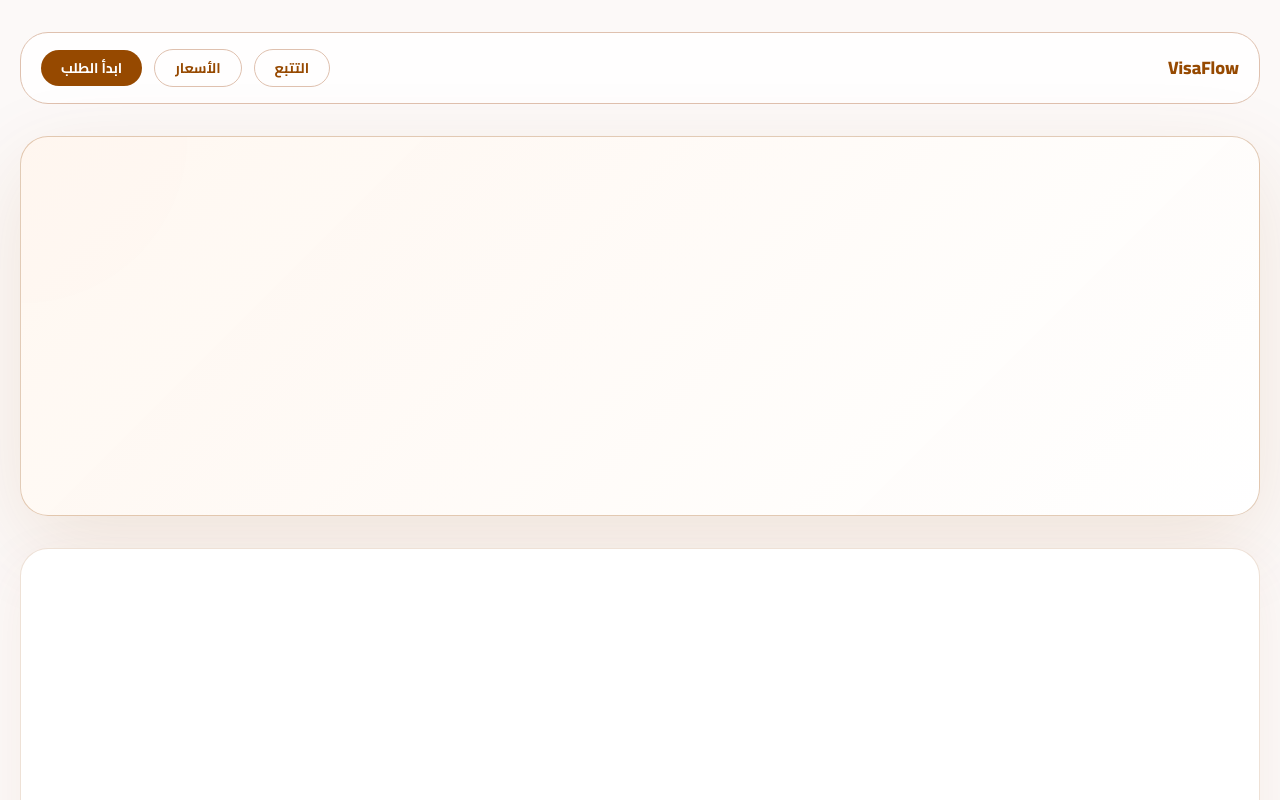
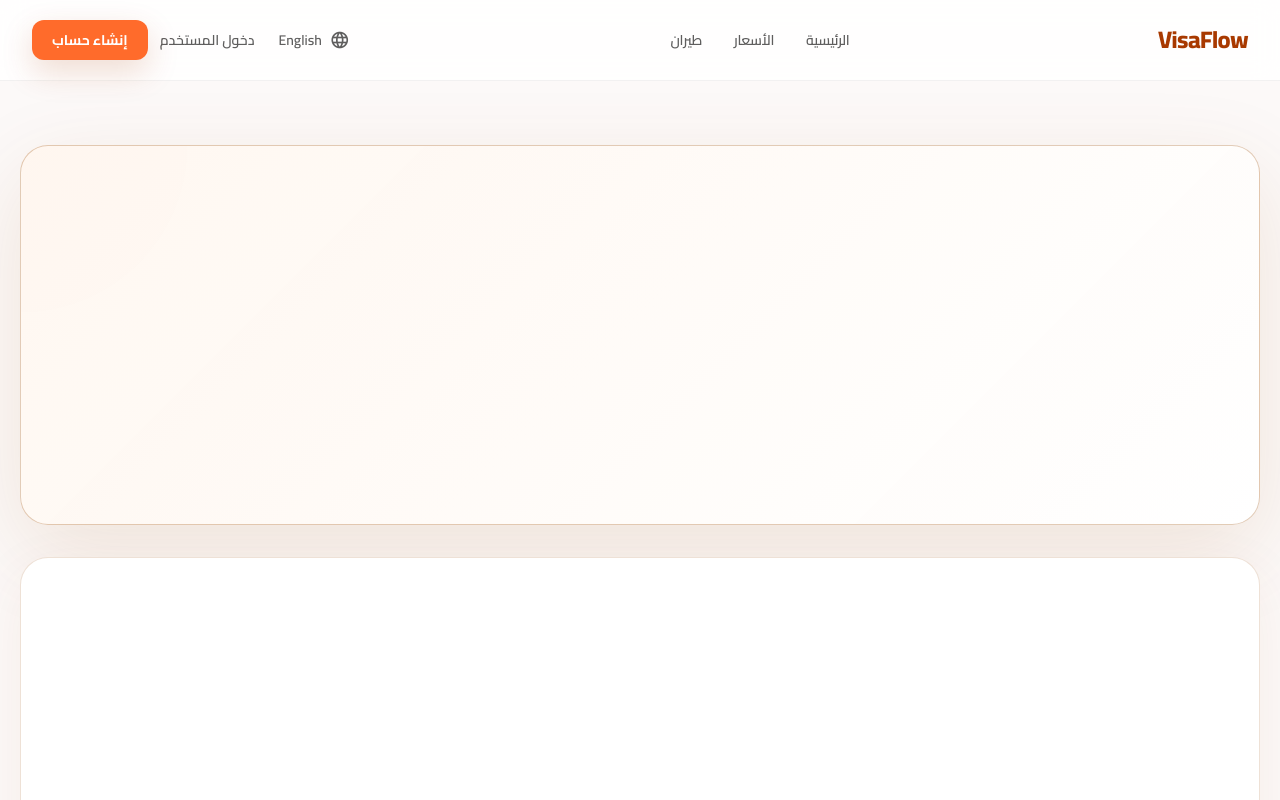
Before and after one commit to ahmedusama97/ososnewproj, a Next.js app in the folder apps/web/: page /flights in a window 1280 px wide. Shown: the top 800 px of the page. Built offline with nearby package versions, Linux system fonts and the light colour scheme.

Commit message:
Unify public navigation header

```diff
--- a/apps/web/app/flights/page.tsx
+++ b/apps/web/app/flights/page.tsx
@@ -1,5 +1,5 @@
 import type { Metadata } from "next";
-import Link from "next/link";
+import { PublicHeader } from "../../components/public-header";
 import { TravelpayoutsWidget } from "./travelpayouts-widget";
 
 export const metadata: Metadata = {
@@ -10,34 +10,9 @@ export const metadata: Metadata = {
 
 export default function FlightsPage() {
   return (
-    <main className="min-h-screen bg-[#fcf9f8] px-5 py-8 text-[#1c1b1b]" dir="rtl">
-      <div className="mx-auto max-w-7xl">
-        <nav className="mb-8 flex flex-wrap items-center justify-between gap-4 rounded-[28px] border border-[#dfc1af] bg-white/90 px-5 py-4">
-          <Link href="/home" className="text-lg font-black text-[#964900]">
-            VisaFlow
-          </Link>
-          <div className="flex flex-wrap items-center gap-3">
-            <Link
-              href="/track"
-              className="rounded-full border border-[#dfc1af] px-5 py-2 text-sm font-bold text-[#964900]"
-            >
-              التتبع
-            </Link>
-            <Link
-              href="/pricing"
-              className="rounded-full border border-[#dfc1af] px-5 py-2 text-sm font-bold text-[#964900]"
-            >
-              الأسعار
-            </Link>
-            <Link
-              href="/apply"
-              className="rounded-full bg-[#964900] px-5 py-2 text-sm font-bold text-white"
-            >
-              ابدأ الطلب
-            </Link>
-          </div>
-        </nav>
-
+    <main className="min-h-screen bg-[#fcf9f8] text-[#1c1b1b]" dir="rtl">
+      <PublicHeader locale="ar" />
+      <div className="mx-auto max-w-7xl px-5 py-8">
         <TravelpayoutsWidget />
       </div>
     </main>
--- a/apps/web/app/pricing/page.tsx
+++ b/apps/web/app/pricing/page.tsx
@@ -1,47 +1,75 @@
 import Link from "next/link";
+import { PublicHeader } from "../../components/public-header";
 import { visaDestinations } from "../../lib/visa-content";
 
 export default function PricingPage() {
   return (
-    <main className="min-h-screen bg-[#fcf9f8] px-5 py-10 text-[#1c1b1b]" dir="rtl">
-      <div className="mx-auto max-w-6xl">
-        <nav className="mb-8 flex flex-wrap items-center justify-between gap-4 rounded-[28px] border border-[#dfc1af] bg-white/90 px-5 py-4">
-          <Link href="/home" className="text-lg font-black text-[#964900]">VisaFlow</Link>
-          <Link href="/apply" className="rounded-full bg-[#964900] px-5 py-2 text-sm font-bold text-white">ابدأ الطلب</Link>
-        </nav>
-
-        <section className="mb-8 rounded-[36px] border border-[#dfc1af] bg-white p-6 shadow-[0_24px_80px_rgba(150,73,0,0.08)] md:p-10">
-          <p className="mb-3 text-xs font-black uppercase tracking-[0.32em] text-[#964900]">Pricing</p>
-          <h1 className="mb-4 text-3xl font-black tracking-tight md:text-5xl">الأسعار التقديرية</h1>
+    <main className="min-h-screen bg-[#fcf9f8] text-[#1c1b1b]" dir="rtl">
+      <PublicHeader locale="ar" />
+      <div className="mx-auto max-w-6xl px-5 py-10">
+        <section className="mb-8 rounded-[28px] border border-[#dfc1af] bg-white p-6 shadow-[0_24px_80px_rgba(150,73,0,0.08)] md:p-10">
+          <p className="mb-3 text-xs font-black uppercase tracking-[0.32em] text-[#964900]">
+            Pricing
+          </p>
+          <h1 className="mb-4 text-3xl font-black tracking-tight md:text-5xl">
+            الأسعار التقديرية
+          </h1>
           <p className="max-w-3xl leading-8 text-[#574235]">
-            الأسعار أدناه تقديرية لخدمة مراجعة وتجهيز الملف، ولا تشمل بالضرورة رسوم السفارات أو مراكز التأشيرات أو بوابات الدفع. يتم تأكيد السعر النهائي قبل الدفع.
+            الأسعار أدناه تقديرية لخدمة مراجعة وتجهيز الملف، ولا تشمل بالضرورة
+            رسوم السفارات أو مراكز التأشيرات أو بوابات الدفع. يتم تأكيد السعر
+            النهائي قبل الدفع.
           </p>
         </section>
 
         <section className="grid gap-5 md:grid-cols-2 xl:grid-cols-3">
           {visaDestinations.map((destination) => (
-            <article key={destination.slug} className="rounded-[30px] border border-[#dfc1af] bg-white p-6 shadow-[0_18px_60px_rgba(150,73,0,0.06)]">
+            <article
+              key={destination.slug}
+              className="rounded-[30px] border border-[#dfc1af] bg-white p-6 shadow-[0_18px_60px_rgba(150,73,0,0.06)]"
+            >
               <div className="mb-5 flex items-start justify-between gap-4">
                 <div>
-                  <p className="text-xs font-black uppercase tracking-[0.24em] text-[#8a6b57]">{destination.country}</p>
-                  <h2 className="mt-2 text-2xl font-black">{destination.countryAr}</h2>
-                  <p className="mt-2 text-sm font-bold text-[#964900]">{destination.visaType}</p>
+                  <p className="text-xs font-black uppercase tracking-[0.24em] text-[#8a6b57]">
+                    {destination.country}
+                  </p>
+                  <h2 className="mt-2 text-2xl font-black">
+                    {destination.countryAr}
+                  </h2>
+                  <p className="mt-2 text-sm font-bold text-[#964900]">
+                    {destination.visaType}
+                  </p>
                 </div>
-                <div className={`flex h-12 w-12 items-center justify-center rounded-full ${destination.tone}`}>
-                  <span className="material-symbols-outlined">{destination.icon}</span>
+                <div
+                  className={`flex h-12 w-12 items-center justify-center rounded-full ${destination.tone}`}
+                >
+                  <span className="material-symbols-outlined">
+                    {destination.icon}
+                  </span>
                 </div>
               </div>
               <div className="mb-5 rounded-2xl bg-[#fbf7f2] p-4">
                 <p className="text-sm text-[#574235]">تبدأ من</p>
-                <strong className="text-3xl font-black text-[#1c1b1b]">{destination.priceSar} SAR</strong>
-                <p className="mt-2 text-sm text-[#574235]">{destination.processingTime}</p>
+                <strong className="text-3xl font-black text-[#1c1b1b]">
+                  {destination.priceSar} SAR
+                </strong>
+                <p className="mt-2 text-sm text-[#574235]">
+                  {destination.processingTime}
+                </p>
               </div>
-              <p className="mb-5 text-sm leading-7 text-[#574235]">{destination.summary}</p>
+              <p className="mb-5 text-sm leading-7 text-[#574235]">
+                {destination.summary}
+              </p>
               <div className="flex gap-3">
-                <Link href={`/visa/${destination.slug}`} className="flex-1 rounded-full border border-[#dfc1af] px-4 py-2 text-center text-sm font-bold text-[#964900]">
+                <Link
+                  href={`/visa/${destination.slug}`}
+                  className="flex-1 rounded-full border border-[#dfc1af] px-4 py-2 text-center text-sm font-bold text-[#964900]"
+                >
                   التفاصيل
                 </Link>
-                <Link href="/apply" className="flex-1 rounded-full bg-[#964900] px-4 py-2 text-center text-sm font-bold text-white">
+                <Link
+                  href="/apply"
+                  className="flex-1 rounded-full bg-[#964900] px-4 py-2 text-center text-sm font-bold text-white"
+                >
                   تقديم
                 </Link>
               </div>
--- a/apps/web/components/marketing/landing-page.tsx
+++ b/apps/web/components/marketing/landing-page.tsx
@@ -16,8 +16,7 @@ const content = {
     switchHref: "/en",
     switchLabel: "English",
     nav: [
-      { label: "الامتثال", href: "/compliance" },
-      { label: "التتبع", href: "/track" },
+      { label: "الرئيسية", href: "/home" },
       { label: "الأسعار", href: "/pricing" },
       { label: "طيران", href: "/flights" },
     ],
@@ -86,8 +85,7 @@ const content = {
     switchHref: "/home",
     switchLabel: "العربية",
     nav: [
-      { label: "Compliance", href: "/compliance" },
-      { label: "Track", href: "/track" },
+      { label: "Home", href: "/en" },
       { label: "Pricing", href: "/pricing" },
       { label: "Flights", href: "/flights" },
     ],
--- /dev/null
+++ b/apps/web/components/public-header.tsx
@@ -0,0 +1,86 @@
+import Link from "next/link";
+
+type PublicHeaderProps = {
+  locale?: "ar" | "en";
+};
+
+const labels = {
+  ar: {
+    home: "الرئيسية",
+    pricing: "الأسعار",
+    flights: "طيران",
+    login: "دخول المستخدم",
+    register: "إنشاء حساب",
+    switchHref: "/en",
+    switchLabel: "English",
+  },
+  en: {
+    home: "Home",
+    pricing: "Pricing",
+    flights: "Flights",
+    login: "User Login",
+    register: "Create Account",
+    switchHref: "/home",
+    switchLabel: "العربية",
+  },
+};
+
+export function PublicHeader({ locale = "ar" }: PublicHeaderProps) {
+  const copy = labels[locale];
+
+  return (
+    <header className="sticky top-0 z-50 w-full border-b border-black/5 bg-white/85 backdrop-blur-md">
+      <div className="mx-auto flex min-h-20 max-w-7xl flex-wrap items-center justify-between gap-x-4 gap-y-3 px-4 py-3 md:flex-nowrap md:px-8">
+        <Link
+          href={locale === "ar" ? "/home" : "/en"}
+          className="shrink-0 text-2xl font-black tracking-tight text-[#a83900]"
+        >
+          VisaFlow
+        </Link>
+
+        <nav className="order-3 flex w-full justify-center gap-5 overflow-x-auto border-t border-black/5 pt-3 text-sm font-semibold tracking-tight md:order-none md:w-auto md:gap-8 md:border-0 md:pt-0">
+          <Link
+            className="text-[#5f5e5e] transition hover:text-[#a83900]"
+            href={locale === "ar" ? "/home" : "/en"}
+          >
+            {copy.home}
+          </Link>
+          <Link
+            className="text-[#5f5e5e] transition hover:text-[#a83900]"
+            href="/pricing"
+          >
+            {copy.pricing}
+          </Link>
+          <Link
+            className="text-[#5f5e5e] transition hover:text-[#a83900]"
+            href="/flights"
+          >
+            {copy.flights}
+          </Link>
+        </nav>
+
+        <div className="flex items-center gap-3">
+          <Link
+            href={copy.switchHref}
+            className="hidden items-center gap-2 rounded-full px-3 py-2 text-sm font-semibold text-[#5f5e5e] transition hover:text-[#a83900] sm:inline-flex"
+          >
+            <span className="material-symbols-outlined text-xl">language</span>
+            {copy.switchLabel}
+          </Link>
+          <Link
+            href="/login"
+            className="inline-flex text-sm font-semibold text-[#5f5e5e] transition hover:text-[#a83900]"
+          >
+            {copy.login}
+          </Link>
+          <Link
+            href="/register"
+            className="rounded-xl bg-[#ff6b2b] px-4 py-2.5 text-sm font-bold text-white shadow-[0_12px_32px_rgba(168,57,0,0.18)] transition hover:-translate-y-0.5 md:px-5"
+          >
+            {copy.register}
+          </Link>
+        </div>
+      </div>
+    </header>
+  );
+}
```
